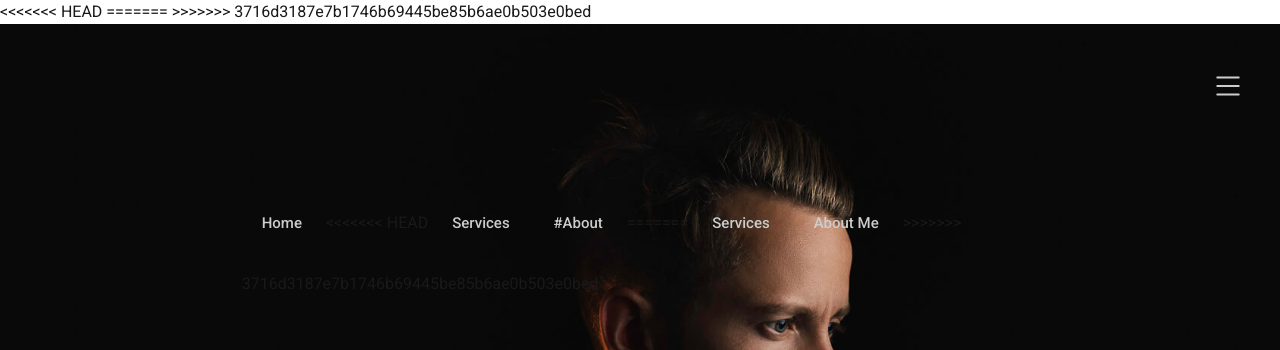
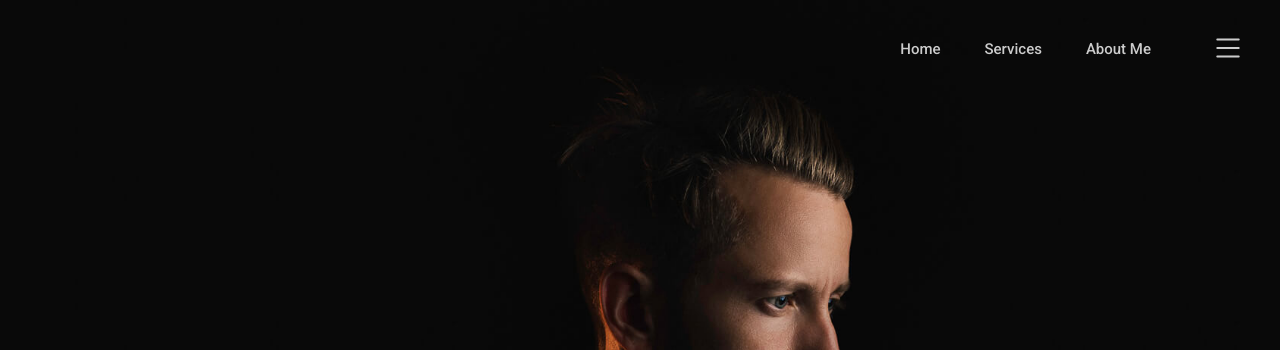
Before and after one commit to iyousojo/porfilo1, a plain HTML site: page index.html in a window 1280 px wide. Shown: the top 350 px of the page. Drawn offline with nearby package versions, Linux system fonts and the light colour scheme; a web font is replaced by a local one.

Commit message:
Update index.html for improved structure and consistency

```diff
--- a/index.html
+++ b/index.html
@@ -7,11 +7,7 @@
     <meta charset="UTF-8">
     <meta name="viewport" content="width=device-width, initial-scale=1.0">
     <meta name="viewport" content="width=device-width, initial-scale=1, shrink-to-fit=no">
-<<<<<<< HEAD
-    <title> Personal Portfolio </title>
-=======
     <title> Personal Portfolio Website </title>
->>>>>>> 3716d3187e7b1746b69445be85b6ae0b503e0bed
     <link rel="icon" href="assets/img/icon.png" type="image/gif" sizes="16x16">
     <link rel="icon" href="assets/img/icon.png" type="image/gif" sizes="18x18">
     <link rel="icon" href="assets/img/icon.png" type="image/gif" sizes="20x20">
@@ -78,13 +74,8 @@
                         <nav>
                             <ul class="menu">
                                 <li><a href="index.html">Home</a></li>
-<<<<<<< HEAD
-                                <li><a href="#Services">Services</a></li>
-                                                        <li class="menu-item"><a href="#About">#About</a></li>
-=======
                                 <li><a href="#services">Services</a></li>
                                <li class="menu-item"><a href="#About me">About me</a></li>
->>>>>>> 3716d3187e7b1746b69445be85b6ae0b503e0bed
                             </ul>
                         </nav>
                     </div>
```
